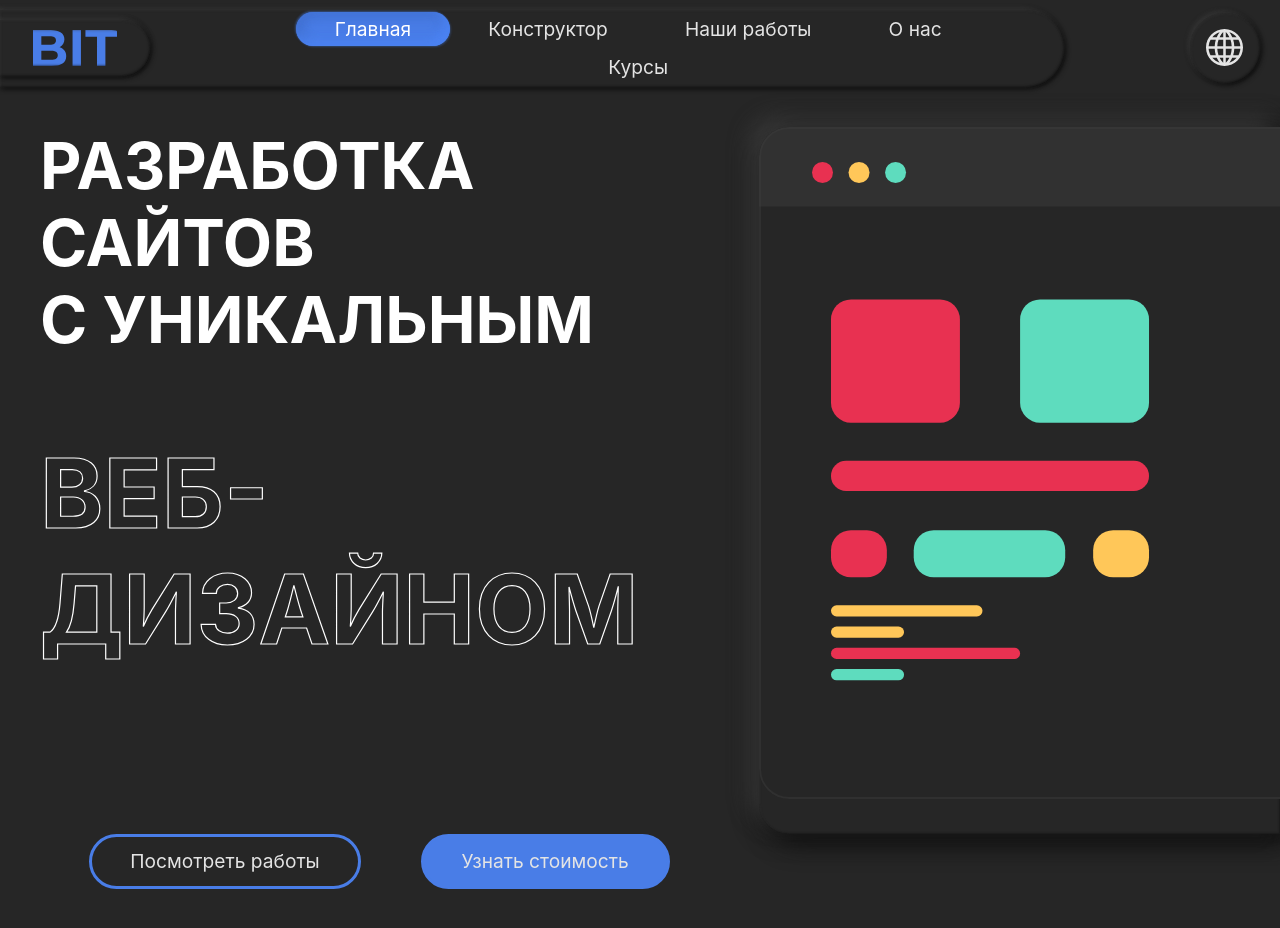
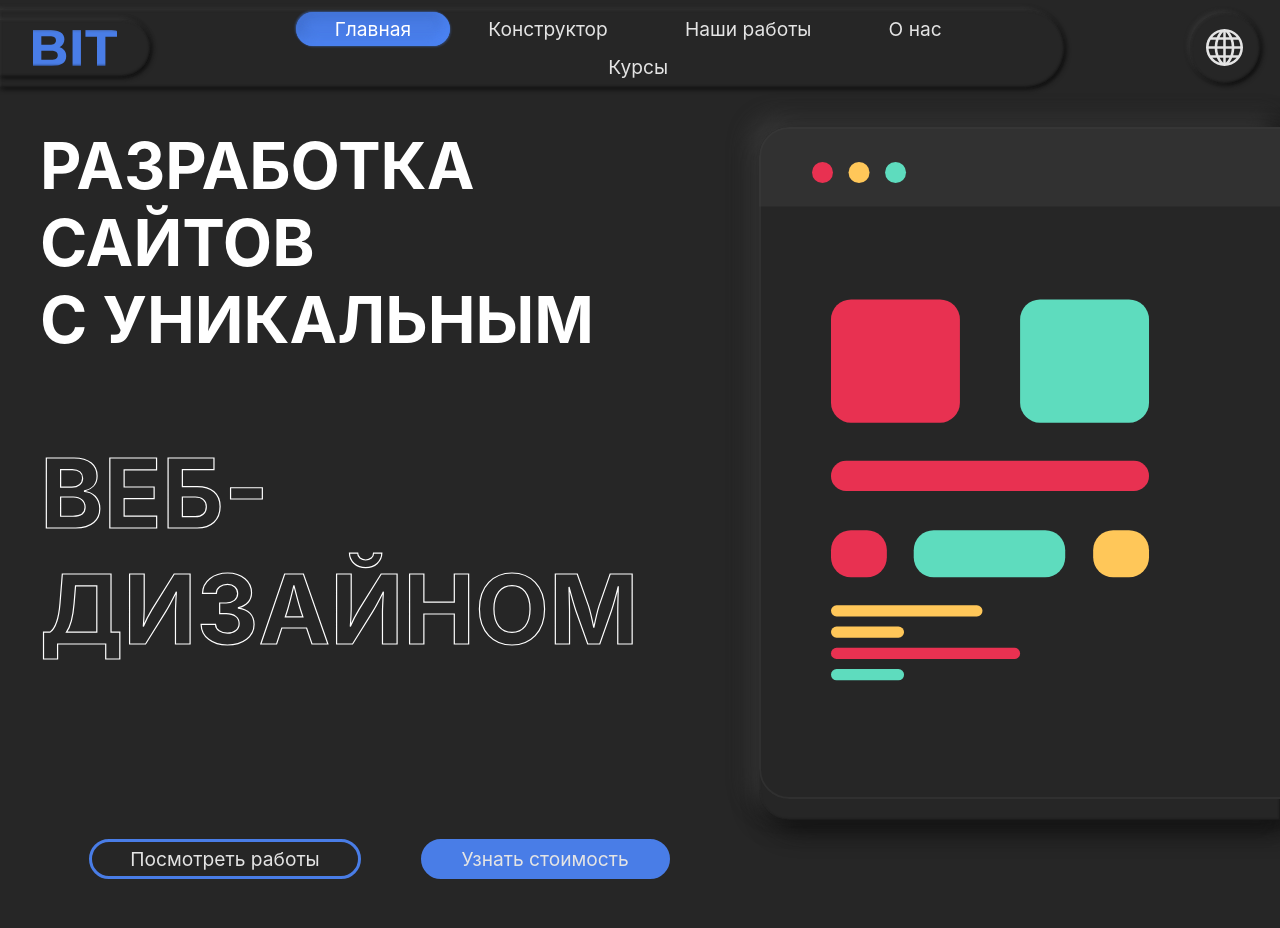
Before and after one commit to PetrTolstov/1bit0, a React (Create React App) app: page / in a window 1280 px wide. Shown: the top 928 px of the page. Built offline with nearby package versions, Linux system fonts and the light colour scheme.

Commit message:
deleted line on buttons

```diff
--- a/src/routers/header/styles/header.css
+++ b/src/routers/header/styles/header.css
@@ -31,20 +31,18 @@ nav{
 }
 
 .navbar a.active{
-
-
     color: #fff;
     background: var(--var-maincolor);
     box-shadow: 1px 1px 2px var(--firstShadow), -1px -1px 2px var(--secondShadow ), inset -5px 5px 10px var(--thirdShadow), inset 5px -5px 10px var(--thouthShadow), inset -5px -5px 10px var(--fifthShadow), inset 5px 5px 13px var(--sixthShadow);
     border-radius: 50px;
 }
 
-a {
+.navbar a {
 	position: relative;
 	line-height: 2; /*задаём высоту строки*/
 
 }
-a:after {
+.navbar a:after {
 	display: block;
 	position: absolute;
 	left: 20%; /*изменить на right:0;, чтобы изменить направление подчёркивания */
@@ -55,7 +53,7 @@ a:after {
 	transition: width 0.3s ease-out; /*задаём время анимации*/
 }
 
-a:hover:after{
+.navbar a:hover:after{
 	width: 60%; /*устанавливаем значение 60% чтобы ссылка подчёркивалась не полностью*/
 }
 
```
